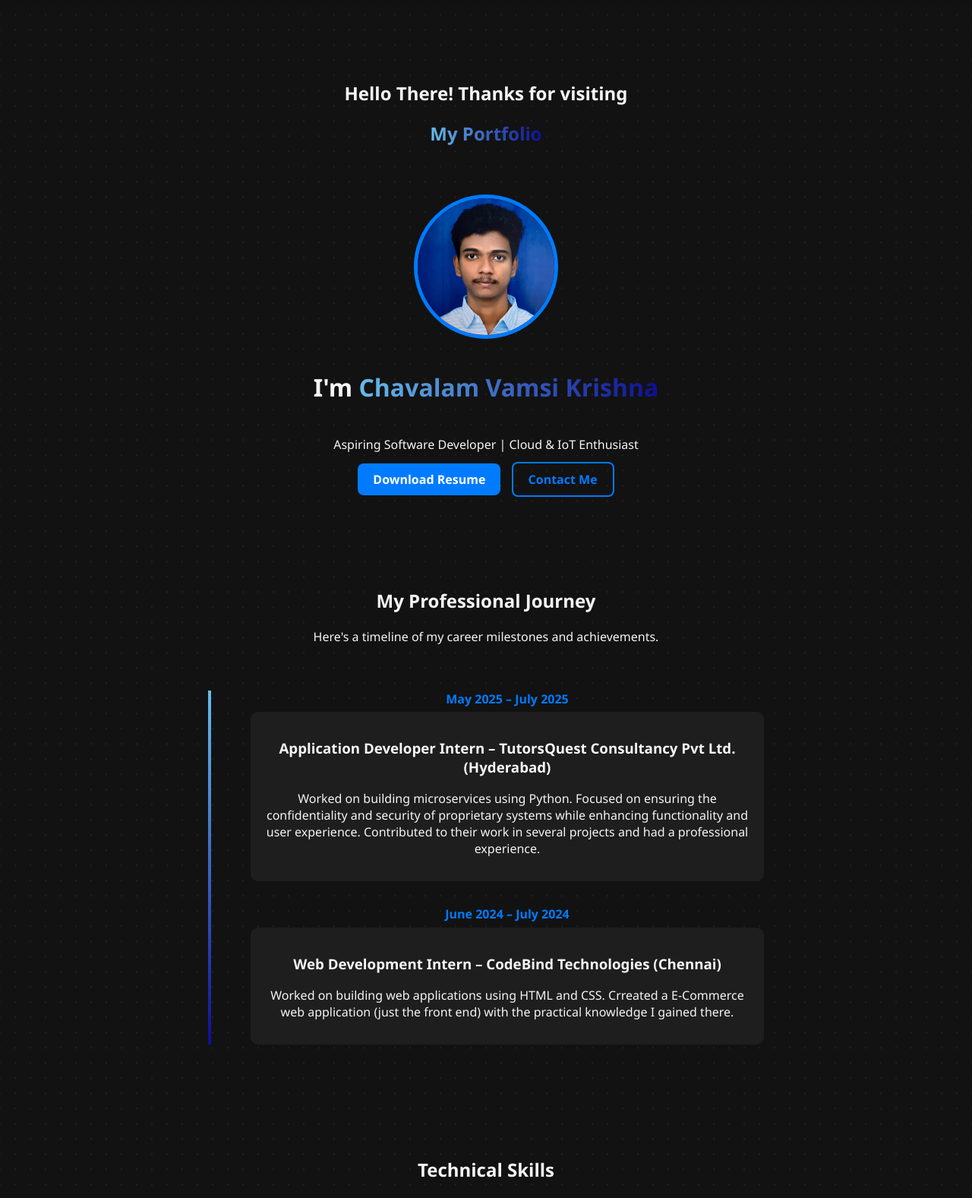
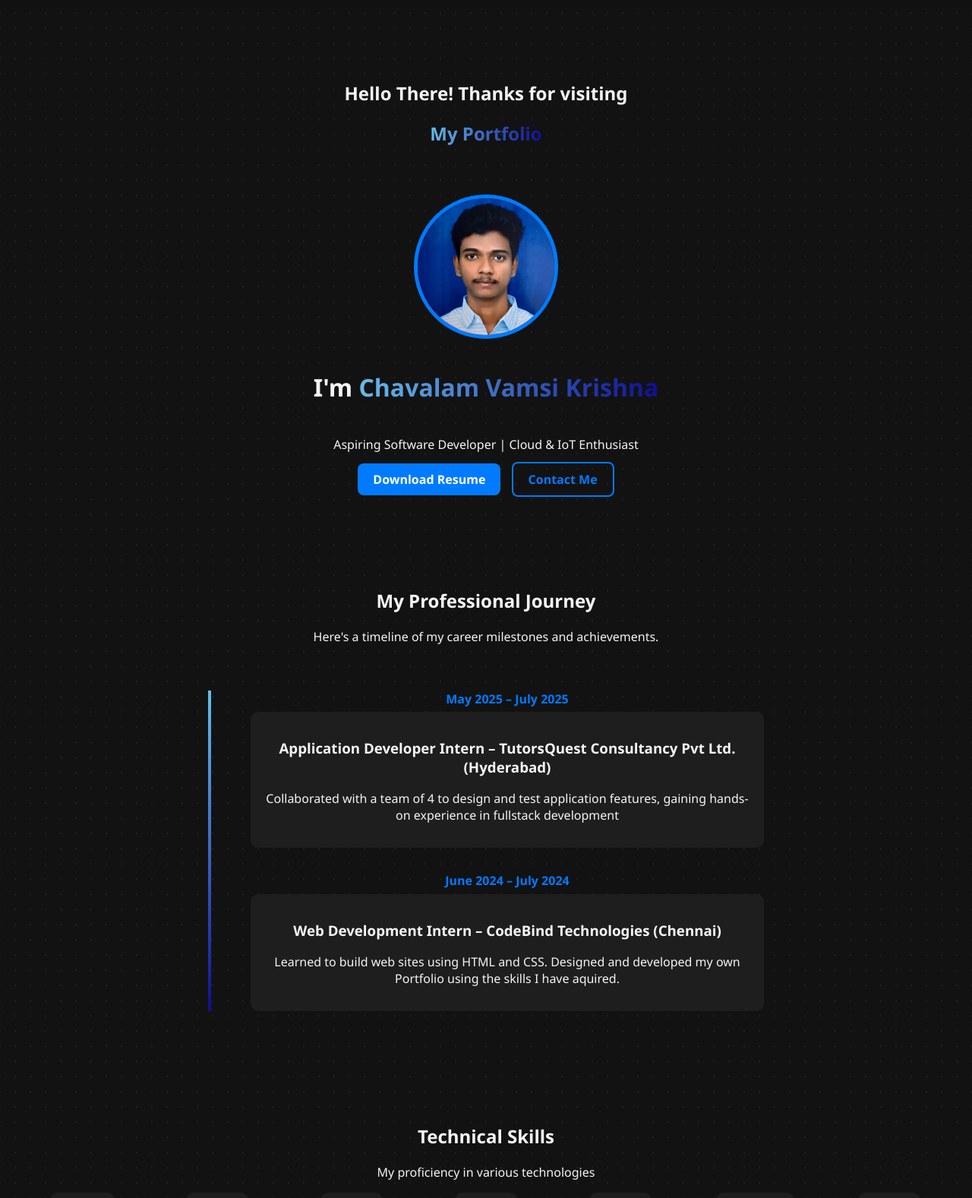
Before and after one commit to VamsiKrishnaChavalam/vamsi-portfolio, a Flask app: page / in a window 1280 px wide. Shown: the part 55-1632 px from the top of the page at 76% size. Run offline with Flask 3, Linux system fonts and the light colour scheme.

Commit message:
Update index.html

```diff
--- a/templates/index.html
+++ b/templates/index.html
@@ -61,14 +61,14 @@
       <div class="timeline-date">May 2025 – July 2025</div>
       <div class="timeline-content">
         <h3>Application Developer Intern – TutorsQuest Consultancy Pvt Ltd. (Hyderabad)</h3>
-        <p>Worked on building microservices using Python. Focused on ensuring the confidentiality and security of proprietary systems while enhancing functionality and user experience. Contributed to their work in several projects and had a professional experience. </p>
+        <p>Collaborated with a team of 4 to design and test application features, gaining hands-on experience in fullstack development </p>
       </div>
     </div>
     <div class="timeline-item">
       <div class="timeline-date">June 2024 – July 2024</div>
       <div class="timeline-content">
         <h3>Web Development Intern – CodeBind Technologies (Chennai)</h3>
-        <p>Worked on building web applications using HTML and CSS. Crreated a E-Commerce web application (just the front end) with the practical knowledge I gained there.</p>
+        <p>Learned to build web sites using HTML and CSS. Designed and developed my own Portfolio using the skills I have aquired.</p>
       </div>
     </div>
   </div>
```
